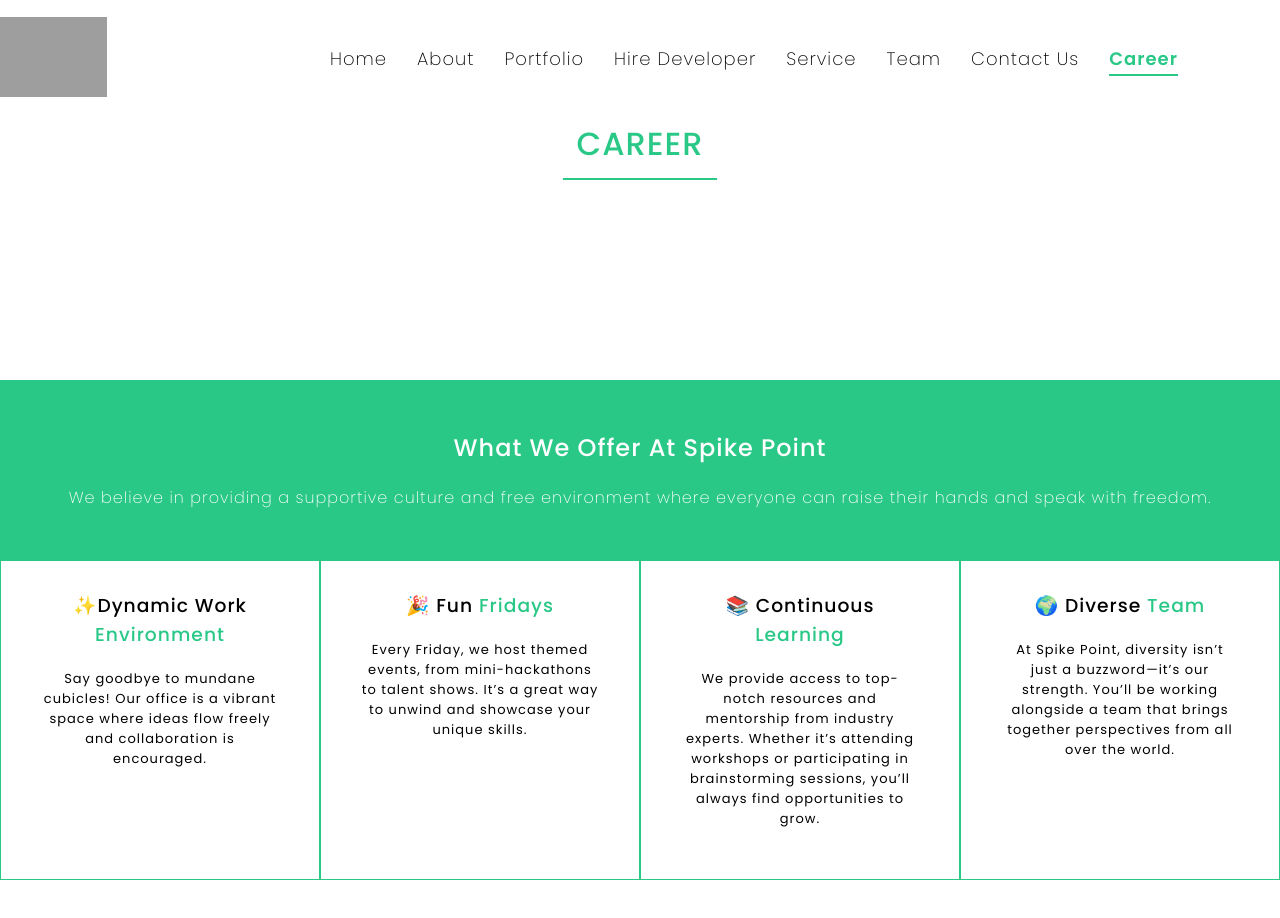
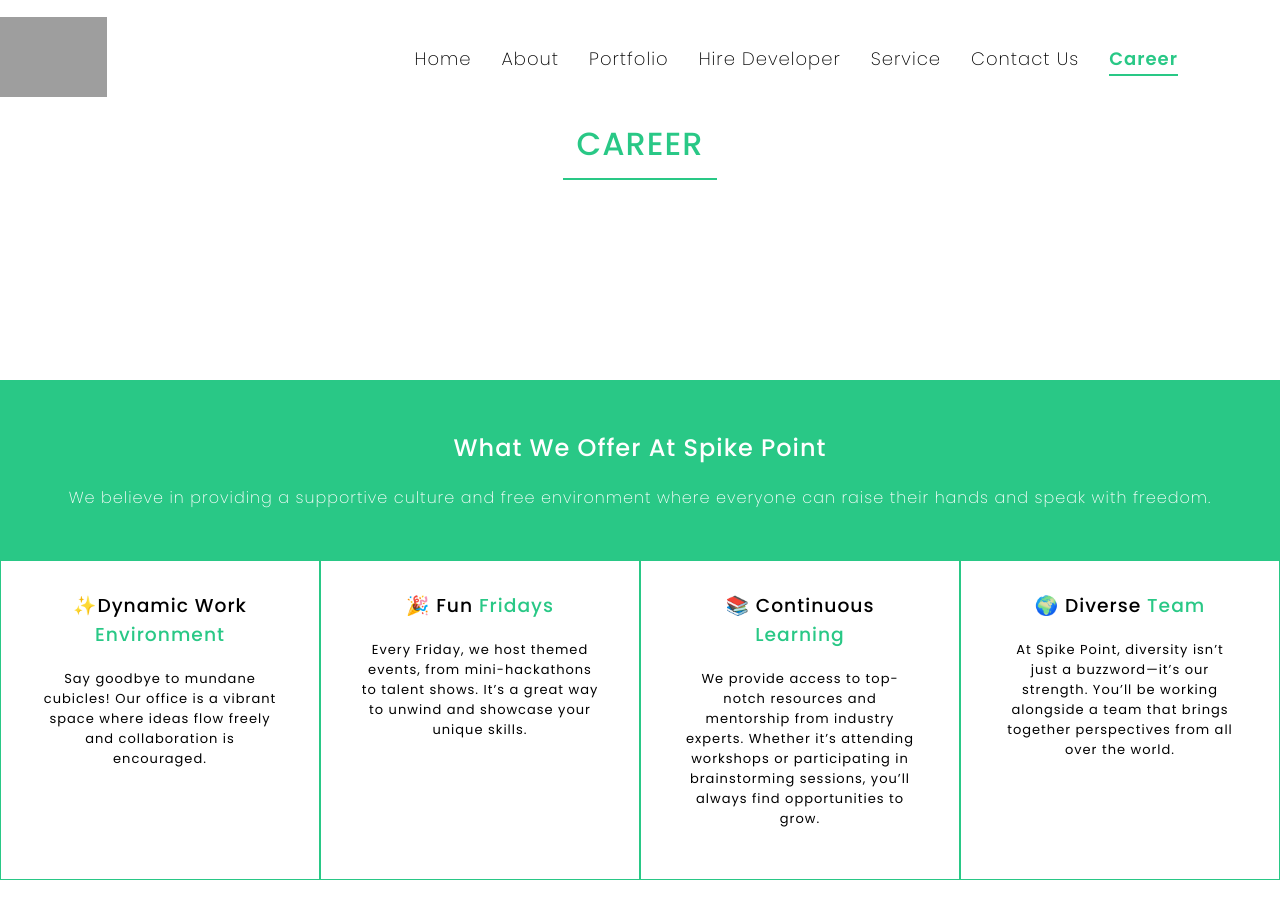
Before and after one commit to smitnayak3312/SPIPL, a React (Vite) app: page /career in a window 1280 px wide. Shown: the top 918 px of the page. Built offline with nearby package versions, Linux system fonts and the light colour scheme; grey boxes are pictures that could not be loaded.

Commit message:
`Removed Team route and corresponding Navbar link`

```diff
--- a/src/App.jsx
+++ b/src/App.jsx
@@ -29,7 +29,7 @@
     <Route path='/portfolio' element={<Portfolio/>}/>
     <Route path="/contact" element={< Contact/>} />
     <Route path="/Service" element={<Service />} />
-    <Route path='/Team' element={<Team/>}/>
+    {/* <Route path='/Team' element={<Team/>}/> */}
     <Route path='/about' element={<About/>}/>
     <Route path='/terms' element={<Terms/>}/>
     <Route path='/career' element={<Careear/>}/>
--- a/src/components/Navbar.jsx
+++ b/src/components/Navbar.jsx
@@ -36,10 +36,10 @@
               <NavLink exact="true" to="/Service" activeclassname="active" className="nav-links"onClick={handleClick}>Service
               </NavLink>
             </li>
-            <li className="nav-item">
+            {/* <li className="nav-item">
               <NavLink exact="true" to="/Team" activeclassname="active" className="nav-links"onClick={handleClick}>Team
               </NavLink>
-            </li>
+            </li> */}
             <li className="nav-item">
               <NavLink exact="true" to="/contact" activeclassname="active" className="nav-links"onClick={handleClick}>Contact Us
               </NavLink>
```
